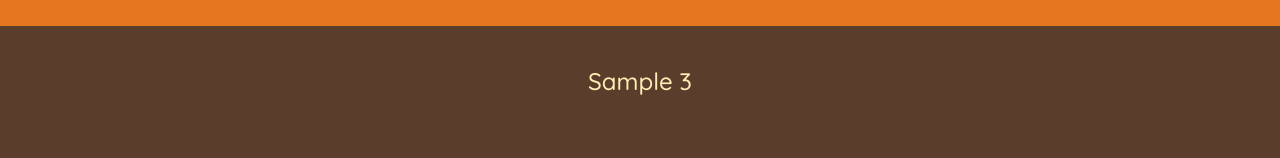
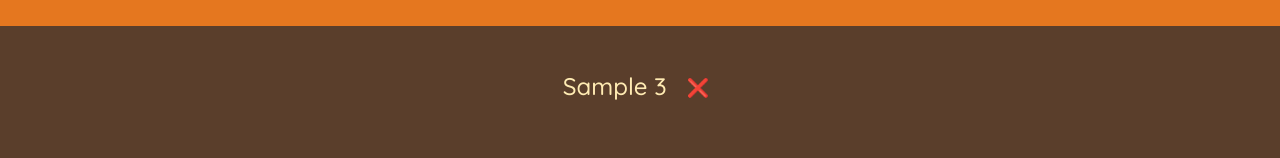
Before and after one commit to Mi13285/travel, a React (Create React App) app in the folder travel/: page / in a window 1280 px wide. Both pictures are taken after typing "Sample" into the empty fields and a click on the button "ADD". Shown: the part 269-427 px from the top of the page. Built offline with nearby package versions, Linux system fonts and the light colour scheme.

Commit message:
function delete done

```diff
--- a/travel/src/App.js
+++ b/travel/src/App.js
@@ -1,21 +1,22 @@
 import "./App.css";
 import React, { useState } from "react";
 
-const initialItems = [
-  { id: 1, description: "Passports", quantity: 2, packed: true },
-  { id: 2, description: "Socks", quantity: 12, packed: false },
-];
 export default function App() {
   const [items, setItems] = useState([]);
 
   function handleAddItem(item) {
     setItems((items) => [...items, item]);
   }
+
+  function handleDelete(id) {
+    setItems((items) => items.filter((item) => item.id !== id));
+  }
+
   return (
     <div className="app">
       <Logo />
       <Form onAddItems={handleAddItem} />
-      <PackingList items={items} />
+      <PackingList items={items} onDeleteItems={handleDelete} />
       <Stats />
     </div>
   );
@@ -74,22 +75,25 @@ function Form({ onAddItems }) {
     </form>
   );
 }
-function PackingList({ items }) {
+function PackingList({ items, onDeleteItems }) {
   return (
     <ul className="list">
       {items.map((item) => (
-        <Item item={item} />
+        <Item item={item} onDeleteItems={onDeleteItems} key={item.id} />
       ))}
     </ul>
   );
 }
 
-function Item({ item, packed }) {
+function Item({ item, packed, onDeleteItems }) {
   return (
     <li className="item">
       <span style={item.packed ? { textDecoration: "line-through" } : {}}>
         {item.description} {item.quantity}
       </span>
+      {/* <button onClick={(e) => handleDelete(id)>
+❌</button> */}
+      <button onClick={() => onDeleteItems(item.id)}>❌</button>
     </li>
   );
 }
```
